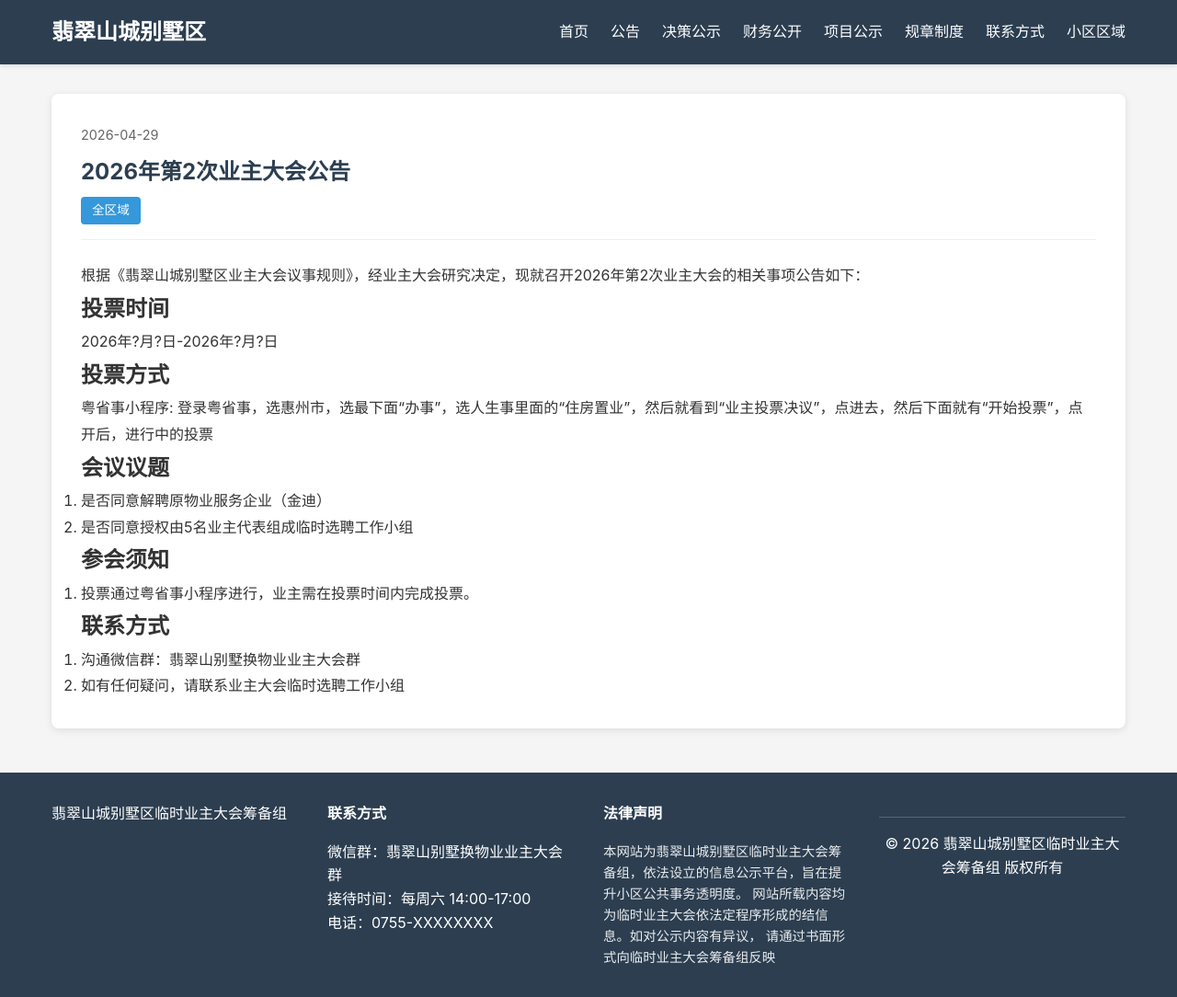
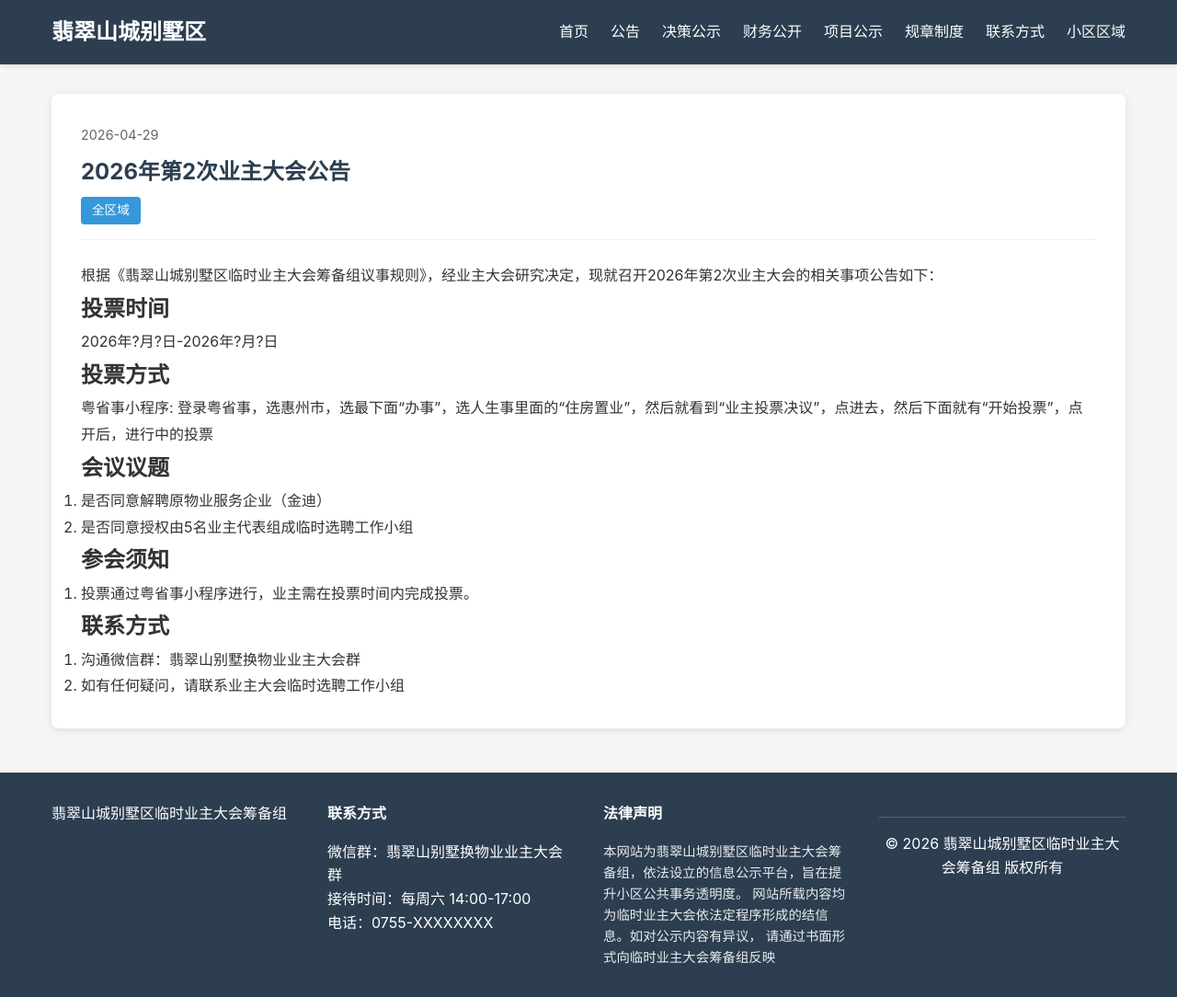
Before and after one commit to fcshan/fcshan.github.io, a Jekyll site: the page built from _announcements/20260429-meeting-announce-02.md, in a window 1280 px wide. Shown: the whole page at 92% size. Built offline with Jekyll 4.4.1, drawn with Linux system fonts in a browser that asks for light colours.

Commit message:
rename ruler002

```diff
--- a/_announcements/20260429-meeting-announce-02.md
+++ b/_announcements/20260429-meeting-announce-02.md
@@ -6,7 +6,7 @@ area: 全区域
 excerpt: 定于2026年?月?日召开2026年第2次业主大会，会议议题：1. 是否同意解聘原物业服务企业（金迪）, 2. 是否同意授权由5名业主代表组成临时选聘工作小组。
 ---
 
-根据《翡翠山城别墅区业主大会议事规则》，经业主大会研究决定，现就召开2026年第2次业主大会的相关事项公告如下：
+根据《翡翠山城别墅区临时业主大会筹备组议事规则》，经业主大会研究决定，现就召开2026年第2次业主大会的相关事项公告如下：
 
 ## 投票时间
 
```
Also changed, not shown: README.md.
